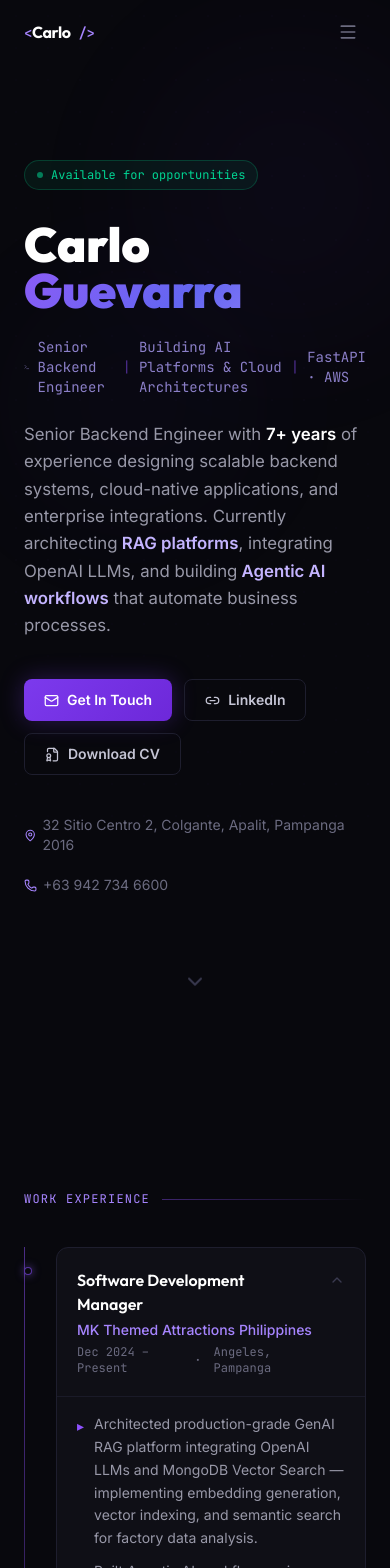
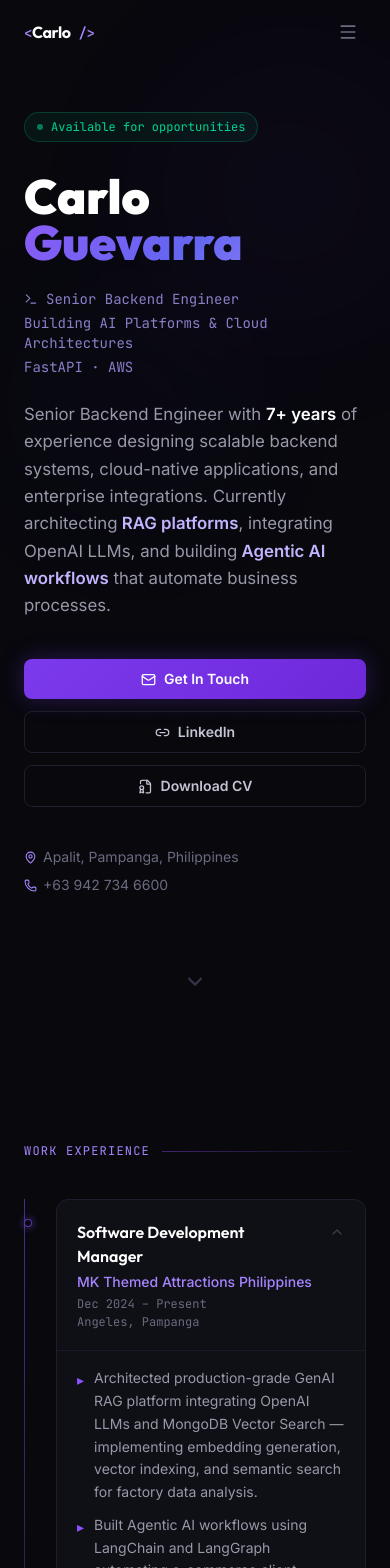
Before and after one commit to trunks07/portfolio-v3, a React (Vite) app: page / in a window 390 px wide. Shown: the top 1568 px of the page. Built offline with nearby package versions, Linux system fonts and the light colour scheme; the HTML template or start-up script is replaced by a standard one.

Commit message:
Fix mobile responsiveness

```diff
--- a/src/App.tsx
+++ b/src/App.tsx
@@ -434,7 +434,7 @@ export default function App() {
 
       {/* ── Hero ── */}
       <section ref={heroRef} id="about" className="relative min-h-screen flex items-center pt-16">
-        <div className="max-w-6xl mx-auto px-6 w-full py-24">
+        <div className="max-w-6xl mx-auto px-6 w-full py-12 sm:py-24">
           <div className="grid grid-cols-1 lg:grid-cols-[1fr_auto] gap-16 items-start">
             <div>
               {/* Status badge */}
@@ -450,12 +450,12 @@ export default function App() {
                 </span>
               </h1>
 
-              <div className="font-mono text-sm text-[#8b7fc8] mb-6 flex items-center gap-2">
-                <Terminal size={14} />
+              <div className="font-mono text-sm text-[#8b7fc8] mb-6 flex flex-wrap items-center gap-x-2 gap-y-1">
+                <Terminal size={14} className="shrink-0" />
                 <span>Senior Backend Engineer</span>
-                <span className="text-violet-500/50">|</span>
-                <span>Building AI Platforms & Cloud Architectures</span>
-                <span className="text-violet-500/50">|</span>
+                <span className="text-violet-500/50 hidden sm:inline">|</span>
+                <span className="w-full sm:w-auto">Building AI Platforms & Cloud Architectures</span>
+                <span className="text-violet-500/50 hidden sm:inline">|</span>
                 <span>FastAPI · AWS</span>
               </div>
 
@@ -466,10 +466,10 @@ export default function App() {
                 <strong className="text-violet-300 font-semibold"> Agentic AI workflows</strong> that automate business processes.
               </p>
 
-              <div className="flex flex-wrap gap-3 mb-10">
+              <div className="flex flex-col sm:flex-row flex-wrap gap-3 mb-10">
                 <a
                   href="mailto:carloguevarra454@gmail.com"
-                  className="inline-flex items-center gap-2 px-5 py-2.5 rounded-lg text-sm font-semibold text-white transition-all hover:opacity-90"
+                  className="inline-flex items-center justify-center gap-2 px-5 py-2.5 rounded-lg text-sm font-semibold text-white transition-all hover:opacity-90"
                   style={{ background: "linear-gradient(135deg, #7c3aed, #6d28d9)", boxShadow: "0 0 24px rgba(124,58,237,0.3)" }}
                 >
                   <Mail size={15} />
@@ -479,7 +479,7 @@ export default function App() {
                   href="https://linkedin.com/in/carloguevarra-58b694183"
                   target="_blank"
                   rel="noopener noreferrer"
-                  className="inline-flex items-center gap-2 px-5 py-2.5 rounded-lg text-sm font-semibold text-[#c4c4d4] border border-[#1e1e2e] hover:border-violet-500/40 hover:text-white transition-all"
+                  className="inline-flex items-center justify-center gap-2 px-5 py-2.5 rounded-lg text-sm font-semibold text-[#c4c4d4] border border-[#1e1e2e] hover:border-violet-500/40 hover:text-white transition-all"
                 >
                   <Link2 size={15} />
                   LinkedIn
@@ -488,20 +488,20 @@ export default function App() {
                   href="/files/CV.pdf"
                   target="_blank"
                   rel="noopener noreferrer"
-                  className="inline-flex items-center gap-2 px-5 py-2.5 rounded-lg text-sm font-semibold text-[#c4c4d4] border border-[#1e1e2e] hover:border-violet-500/40 hover:text-white transition-all"
+                  className="inline-flex items-center justify-center gap-2 px-5 py-2.5 rounded-lg text-sm font-semibold text-[#c4c4d4] border border-[#1e1e2e] hover:border-violet-500/40 hover:text-white transition-all"
                 >
                   <FileBadge size={15} />
                   Download CV
                 </a>
               </div>
 
-              <div className="flex flex-wrap gap-5 text-sm text-[#6b6b80]">
+              <div className="flex flex-col sm:flex-row flex-wrap gap-2 sm:gap-5 text-sm text-[#6b6b80]">
                 <span className="flex items-center gap-1.5">
-                  <MapPin size={13} className="text-violet-400" />
-                  32 Sitio Centro 2, Colgante, Apalit, Pampanga 2016
+                  <MapPin size={13} className="text-violet-400 shrink-0" />
+                  <span>Apalit, Pampanga, Philippines</span>
                 </span>
                 <span className="flex items-center gap-1.5">
-                  <Phone size={13} className="text-violet-400" />
+                  <Phone size={13} className="text-violet-400 shrink-0" />
                   +63 942 734 6600
                 </span>
               </div>
@@ -517,7 +517,7 @@ export default function App() {
                   { label: "AI Projects Built", value: "8+", icon: Bot },
                   { label: "Team Size Led", value: "5", icon: Users },
                   { label: "Leads Reached", value: "127K+", icon: Mail },
-                  { label: "Cost Reduction", value: "Reduced 90%", icon: Cloud },
+                  { label: "Cost Reduction", value: "~90%", icon: Cloud },
                 ].map(({ label, value, icon: Icon }) => (
                   <div key={label} className="flex items-center justify-between py-2.5 border-b border-[#1a1a28] last:border-0">
                     <div className="flex items-center gap-2">
@@ -565,9 +565,9 @@ export default function App() {
                     <div>
                       <div className="font-display font-semibold text-white text-base mb-1">{exp.role}</div>
                       <div className="font-medium text-violet-400 text-sm mb-1">{exp.company}</div>
-                      <div className="flex items-center gap-3 text-xs text-[#6b6b80] font-mono">
+                      <div className="flex flex-wrap items-center gap-x-3 gap-y-0.5 text-xs text-[#6b6b80] font-mono">
                         <span>{exp.period}</span>
-                        <span>·</span>
+                        <span className="hidden sm:inline">·</span>
                         <span>{exp.location}</span>
                       </div>
                     </div>
@@ -737,43 +737,47 @@ export default function App() {
         <SectionLabel>Contact</SectionLabel>
 
         <div className="rounded-2xl border border-[#1e1e2e] bg-[#0f0f16] overflow-hidden">
-          <div className="p-10 md:p-16 text-center">
-            <h2 className="font-display font-black text-4xl md:text-5xl text-white mb-4 leading-tight">
+          <div className="p-8 sm:p-10 md:p-16 text-center">
+            <h2 className="font-display font-black text-3xl sm:text-4xl md:text-5xl text-white mb-4 leading-tight">
               Let's build something<br />
               <span style={{ background: "linear-gradient(135deg, #8b5cf6, #6366f1)", WebkitBackgroundClip: "text", WebkitTextFillColor: "transparent" }}>
                 intelligent
               </span>
             </h2>
-            <p className="text-[#6b6b80] text-lg mb-10 max-w-lg mx-auto">
+            <p className="text-[#6b6b80] text-base sm:text-lg mb-10 max-w-lg mx-auto">
               Open to Senior Backend, AI Engineering, or Technical Leadership roles. Let's connect.
             </p>
 
             <div className="flex flex-col sm:flex-row gap-4 justify-center mb-10">
               <a
                 href="mailto:carloguevarra454@gmail.com"
-                className="inline-flex items-center justify-center gap-2 px-8 py-3.5 rounded-xl text-white font-semibold transition-all hover:opacity-90"
+                className="inline-flex items-center justify-center gap-2 px-6 py-3.5 rounded-xl text-white font-semibold transition-all hover:opacity-90 text-sm sm:text-base"
                 style={{ background: "linear-gradient(135deg, #7c3aed, #6d28d9)", boxShadow: "0 0 32px rgba(124,58,237,0.25)" }}
               >
                 <Mail size={16} />
-                carloguevarra454@gmail.com
+                <span className="truncate">carloguevarra454@gmail.com</span>
               </a>
               <a
                 href="https://linkedin.com/in/carloguevarra-58b694183"
                 target="_blank"
                 rel="noopener noreferrer"
-                className="inline-flex items-center justify-center gap-2 px-8 py-3.5 rounded-xl text-[#c4c4d4] font-semibold border border-[#1e1e2e] hover:border-violet-500/40 hover:text-white transition-all"
+                className="inline-flex items-center justify-center gap-2 px-6 py-3.5 rounded-xl text-[#c4c4d4] font-semibold border border-[#1e1e2e] hover:border-violet-500/40 hover:text-white transition-all"
               >
                 <Link2 size={16} />
                 LinkedIn Profile
               </a>
             </div>
 
-            <div className="flex items-center justify-center gap-2 text-sm text-[#6b6b80]">
-              <Phone size={13} className="text-violet-400" />
-              <span>+63 942 734 6600</span>
-              <span className="text-[#2a2a40] mx-2">·</span>
-              <MapPin size={13} className="text-violet-400" />
-              <span>32 Sitio Centro 2, Colgante, Apalit, Pampanga 2016</span>
+            <div className="flex flex-col sm:flex-row items-center justify-center gap-2 sm:gap-0 text-sm text-[#6b6b80]">
+              <span className="flex items-center gap-2">
+                <Phone size={13} className="text-violet-400" />
+                +63 942 734 6600
+              </span>
+              <span className="text-[#2a2a40] mx-3 hidden sm:inline">·</span>
+              <span className="flex items-center gap-2">
+                <MapPin size={13} className="text-violet-400" />
+                Apalit, Pampanga, Philippines
+              </span>
             </div>
           </div>
         </div>
```
